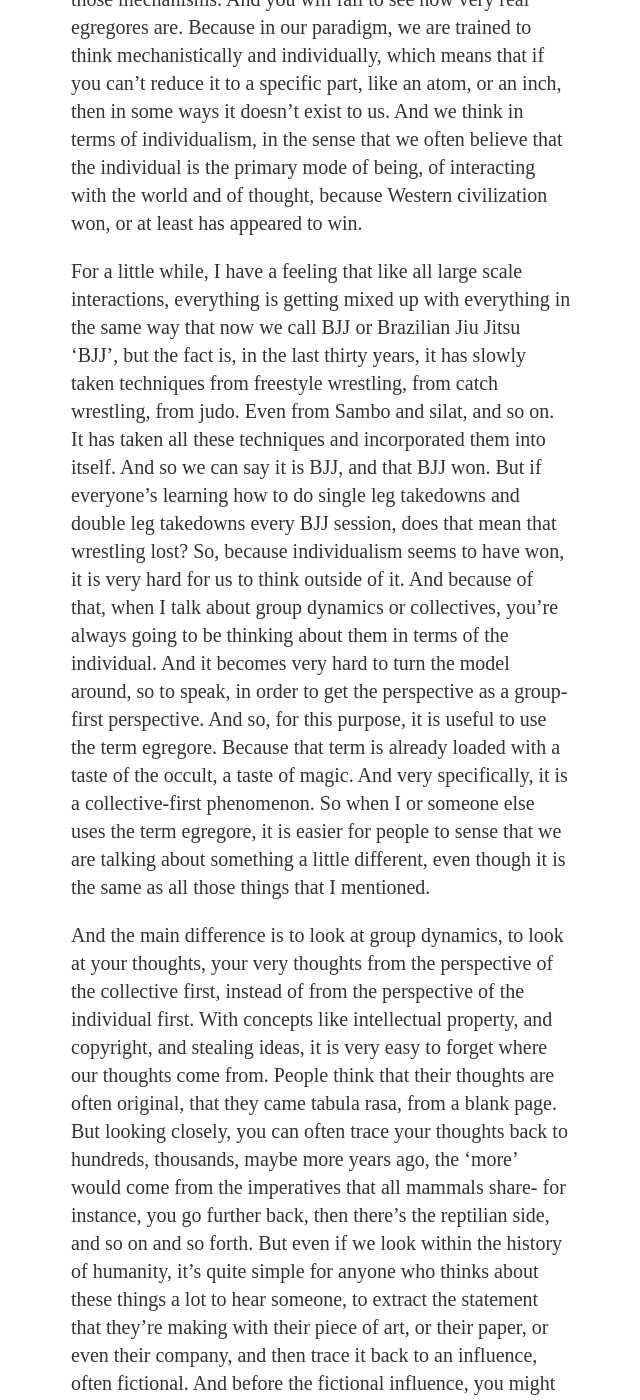
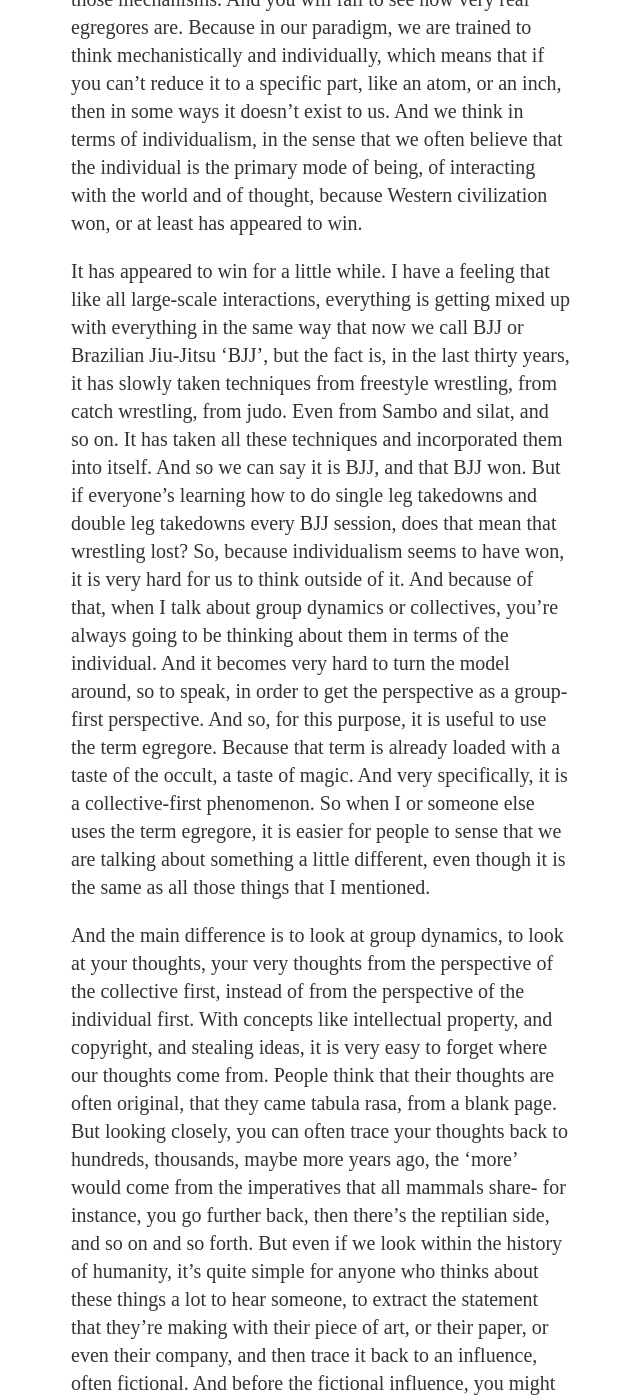
Before and after one commit to ray-dorai/ray-dorai.github.io, a Jekyll site: the page built from _posts/2021-02-21-egregores-and-you.md, in a window 1280 px wide and 1400 px high, scrolled down 877 px. Shown: the whole window, without its empty margins (319-959 px from the left). Built offline with Jekyll 4.4.1, drawn with Linux system fonts in a browser that asks for light colours.

Commit message:
Update 2021-02-21-egregores-and-you.md

```diff
--- a/_posts/2021-02-21-egregores-and-you.md
+++ b/_posts/2021-02-21-egregores-and-you.md
@@ -8,7 +8,7 @@ We came before them. I assume this in the same way that I assume that single-cel
 
 There are, like anything, many ways to say ‘egregore’. Lately, I think egregore has been chosen as a word to rally around because it distances itself a little bit from things like gods, collectives, group dynamics- and it also has the association with the occult. So it gives it a bit of an air of mystery. And it's a weird word. You can't really mistake that word for many other words, once you've heard it. Now, I can talk about egregores using those other words- in fact, when I study them, those are the words I often look for: group dynamics, collectives, cultural evolution, mimetics. But, if I use those words, if I tell you that it's just group dynamics, or just cultural evolution, or just the collective will, of a society at work, or a part of society or subculture or culture, if I say any of these things, you will pattern match that to the pattern that you already have for those dynamics, for those structures, for those mechanisms. And you will fail to see how very real egregores are. Because in our paradigm, we are trained to think mechanistically and individually, which means that if you can't reduce it to a specific part, like an atom, or an inch, then in some ways it doesn't exist to us. And we think in terms of individualism, in the sense that we often believe that the individual is the primary mode of being, of interacting with the world and of thought, because Western civilization won, or at least has appeared to win.
 
- For a little while, I have a feeling that like all large scale interactions, everything is getting mixed up with everything in the same way that now we call BJJ or Brazilian Jiu Jitsu ‘BJJ’, but the fact is, in the last thirty years, it has slowly taken techniques from freestyle wrestling, from catch wrestling, from judo. Even from Sambo and silat, and so on. It has taken all these techniques and incorporated them into itself. And so we can say it is BJJ, and that BJJ won. But if everyone's learning how to do single leg takedowns and double leg takedowns every BJJ session, does that mean that wrestling lost? So, because individualism seems to have won, it is very hard for us to think outside of it. And because of that, when I talk about group dynamics or collectives, you're always going to be thinking about them in terms of the individual. And it becomes very hard to turn the model around, so to speak, in order to get the perspective
+ It has appeared to win for a little while. I have a feeling that like all large-scale interactions, everything is getting mixed up with everything in the same way that now we call BJJ or Brazilian Jiu-Jitsu ‘BJJ’, but the fact is, in the last thirty years, it has slowly taken techniques from freestyle wrestling, from catch wrestling, from judo. Even from Sambo and silat, and so on. It has taken all these techniques and incorporated them into itself. And so we can say it is BJJ, and that BJJ won. But if everyone's learning how to do single leg takedowns and double leg takedowns every BJJ session, does that mean that wrestling lost? So, because individualism seems to have won, it is very hard for us to think outside of it. And because of that, when I talk about group dynamics or collectives, you're always going to be thinking about them in terms of the individual. And it becomes very hard to turn the model around, so to speak, in order to get the perspective
 as a group-first perspective. And so, for this purpose, it is useful to use the term egregore. Because that term is already loaded with a taste of the occult, a taste of magic. And very specifically, it is a collective-first phenomenon. So when I or someone else uses the term egregore, it is easier for people to sense that we are talking about something a little different, even though it is the same as all those things that I mentioned.
 
 And the main difference is to look at group dynamics, to look at your thoughts, your very thoughts from the perspective of the collective first, instead of from the perspective of the individual first. With concepts like intellectual property, and copyright, and stealing ideas, it is very easy to forget where our thoughts come from.
```
